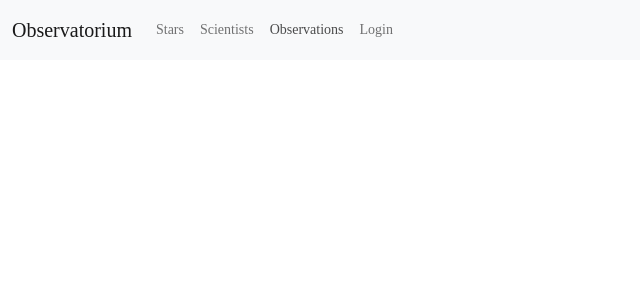
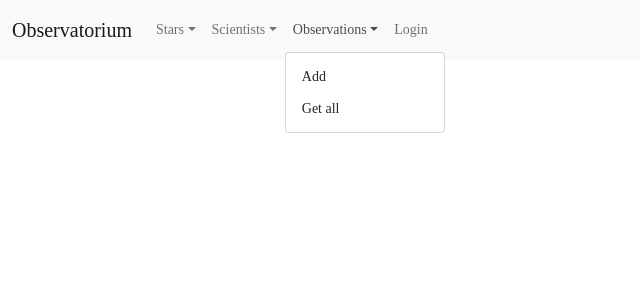
Before and after one commit to Djordje1998/Observatorija-React, a React (Create React App) app: page / in a window 1280 px wide. Both pictures are taken after a click on the button "Observations". Shown: the top 300 px of the page, without its empty margins (0-640 px from the left). Built offline with nearby package versions, Linux system fonts and the light colour scheme.

Commit message:
Dodat dropdown meni u nav baru

```diff
--- a/src/App.js
+++ b/src/App.js
@@ -9,13 +9,14 @@ import Stars from "./components/Stars";
 import Scientists from "./components/Scientists";
 
 function App() {
+  const [token, setToken] = useState();
 
   return (
     <BrowserRouter className="App">
       <Routes>
-        <Route path="/login" element={<LoginPage />} />
+        <Route path="/login" element={<LoginPage addToken={setToken}/>} />
         <Route path="/register" element={<RegisterPage />} />
-        <Route path="/" element={<NavBar/>}>
+        <Route path="/" element={<NavBar token={token} addToken={setToken}/>}>
           <Route path="stars" element={<Stars />} />
           <Route path="scientists" element={<Scientists />} />
         </Route>
--- a/src/components/LoginPage.jsx
+++ b/src/components/LoginPage.jsx
@@ -4,7 +4,7 @@ import { useState } from "react";
 import axios from "axios";
 import { useNavigate } from "react-router-dom";
 
-const LoginPage = () => {
+const LoginPage = ({ addToken }) => {
   const [userData, setUserData] = useState({
     email: "",
     password: "",
@@ -26,6 +26,7 @@ const LoginPage = () => {
         console.log(res.data);
         if (res.data.success === true) {
           window.sessionStorage.setItem("auth_token", res.data.access_token);
+          addToken(res.data.access_token);
           navigate("/");
         }
       })
--- a/src/components/NavBar.jsx
+++ b/src/components/NavBar.jsx
@@ -2,9 +2,8 @@ import React from "react";
 import axios from "axios";
 import { useNavigate, Outlet } from "react-router-dom";
 
-const NavBar = () => {
+const NavBar = ({ token }) => {
   let navigate = useNavigate();
-
   function handleLogout() {
     var config = {
       method: "post",
@@ -27,6 +26,134 @@ const NavBar = () => {
   }
   return (
     <div>
+      <nav className="navbar navbar-expand-xl navbar-light bg-light">
+        <div className="container-fluid">
+          <a className="navbar-brand" href="/">
+            Observatorium
+          </a>
+          <button
+            className="navbar-toggler"
+            type="button"
+            data-bs-toggle="collapse"
+            data-bs-target="#navbarWithDropdown"
+            aria-controls="navbarWithDropdown"
+            aria-expanded="false"
+            aria-label="Toggle navigation"
+          >
+            <span className="navbar-toggler-icon"></span>
+          </button>
+          <div
+            className="collapse navbar-collapse show"
+            id="navbarWithDropdown"
+          >
+            <ul className="navbar-nav">
+              <li className="nav-item dropdown">
+                <a
+                  className={
+                    window.location.href.endsWith("stars")
+                      ? "nav-link dropdown-toggle active"
+                      : "nav-link dropdown-toggle"
+                  }
+                  href="#"
+                  id="navbarDropdownMenuLink"
+                  role="button"
+                  data-bs-toggle="dropdown"
+                  aria-expanded="false"
+                >
+                  Stars
+                </a>
+                <ul
+                  className="dropdown-menu"
+                  aria-labelledby="navbarDropdownMenuLink"
+                >
+                  <li>
+                    <a className="dropdown-item" href="#">
+                      Add
+                    </a>
+                  </li>
+                  <li>
+                    <a className="dropdown-item" href="/stars">
+                      Get all
+                    </a>
+                  </li>
+                </ul>
+              </li>
+              <li className="nav-item dropdown">
+                <a
+                  className={
+                    window.location.href.endsWith("scientists")
+                      ? "nav-link dropdown-toggle active"
+                      : "nav-link dropdown-toggle"
+                  }
+                  href="#"
+                  id="navbarDropdownMenuLink"
+                  role="button"
+                  data-bs-toggle="dropdown"
+                  aria-expanded="false"
+                >
+                  Scientists
+                </a>
+                <ul
+                  className="dropdown-menu"
+                  aria-labelledby="navbarDropdownMenuLink"
+                >
+                  <li>
+                    <a className="dropdown-item" href="#">
+                      Add
+                    </a>
+                  </li>
+                  <li>
+                    <a className="dropdown-item" href="/scientists">
+                      Get all
+                    </a>
+                  </li>
+                </ul>
+              </li>
+              <li className="nav-item dropdown">
+                <a
+                  className={
+                    window.location.href.endsWith("observations")
+                      ? "nav-link dropdown-toggle active"
+                      : "nav-link dropdown-toggle"
+                  }
+                  href="#"
+                  id="navbarDropdownMenuLink"
+                  role="button"
+                  data-bs-toggle="dropdown"
+                  aria-expanded="false"
+                >
+                  Observations
+                </a>
+                <ul
+                  className="dropdown-menu"
+                  aria-labelledby="navbarDropdownMenuLink"
+                >
+                  <li>
+                    <a className="dropdown-item" href="#">
+                      Add
+                    </a>
+                  </li>
+                  <li>
+                    <a className="dropdown-item" href="/observations">
+                      Get all
+                    </a>
+                  </li>
+                </ul>
+              </li>
+              {token != null ? (
+                <a className="nav-link" href="#" onClick={handleLogout}>
+                  Logout
+                </a>
+              ) : (
+                <a className="nav-link" href="/login">
+                  Login
+                </a>
+              )}
+            </ul>
+          </div>
+        </div>
+      </nav>
+      {/* ///////////////
       <nav className="navbar navbar-expand-lg navbar-light bg-light">
         <div className="container-fluid">
           <a className="navbar-brand" href="/">
@@ -83,7 +210,7 @@ const NavBar = () => {
             </div>
           </div>
         </div>
-      </nav>
+      </nav> */}
       <Outlet />
     </div>
   );
```
